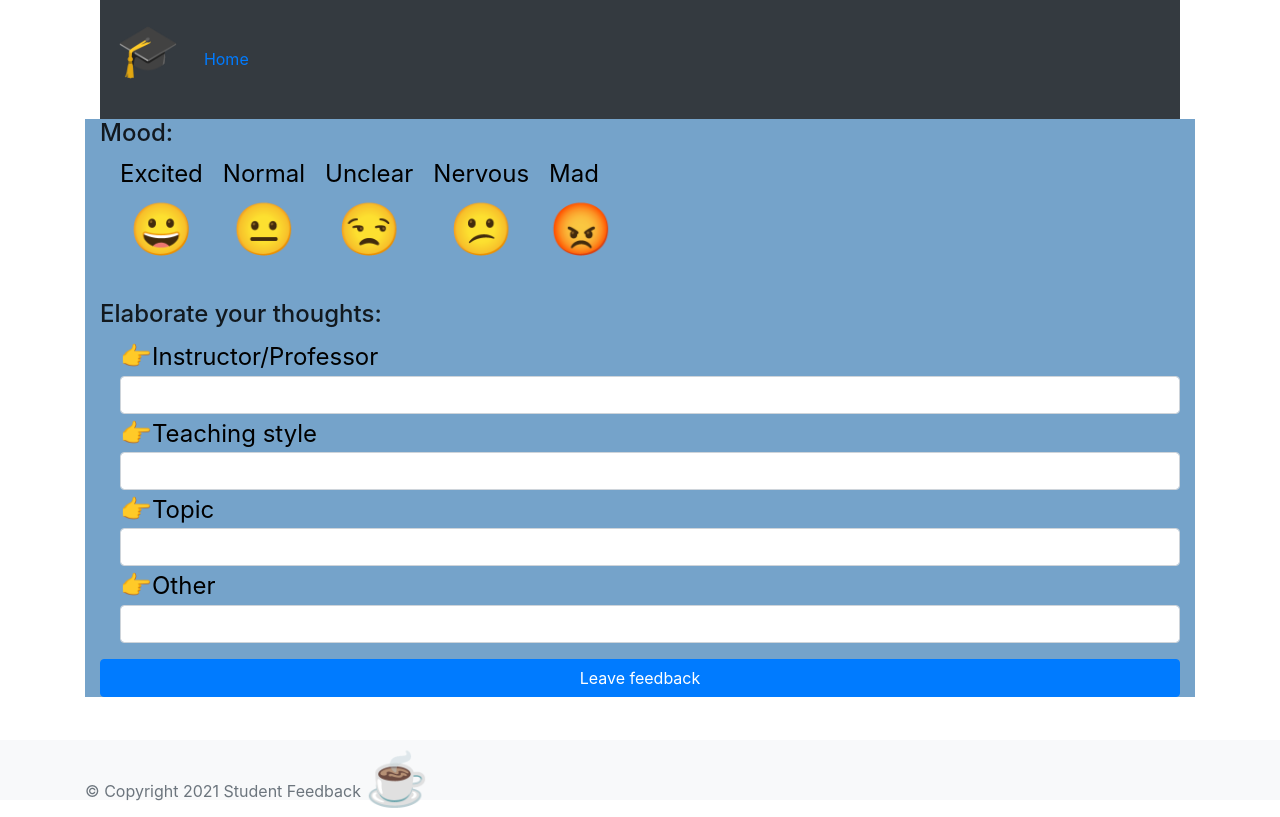
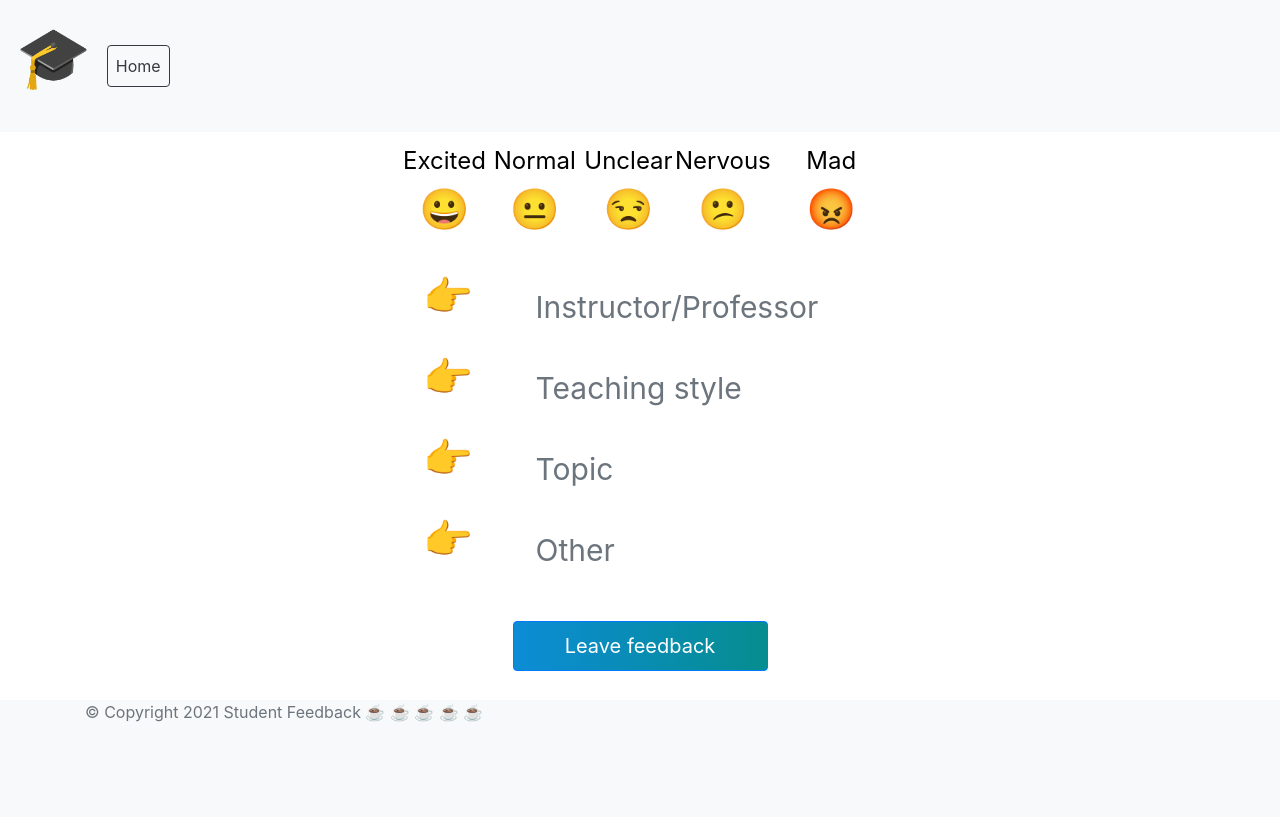
Before and after one commit to Asilkin1/student-feedback, a Flask app: page /student/ in a window 1280 px wide. After the commit the page ends 722 px from the top, so only its background shows below. Run offline with Flask 2, Linux system fonts and the light colour scheme; some libraries are stand-ins or nearby versions.

Commit message:
Some changes to the UI, CSS, Forms

```diff
--- a/app.py
+++ b/app.py
@@ -26,8 +26,6 @@ import hashlib
 import random
 import sqlite3 as sl
 
-# Helper functions from registration logic
-from registration_logic import register
 
 # Login engine
 engine = create_engine('sqlite:///tutorial.db', echo=True)  # Connect to Users database
--- a/models.py
+++ b/models.py
@@ -6,6 +6,7 @@ ROOT = path.dirname(path.relpath((__file__)))
 def create_post(date, time, classCode, studentCode, emoji, elaborateNumber, elaborateText):
     con = sql.connect(path.join(ROOT, 'database.db'))
     cur = con.cursor()
+    cur.execute('''CREATE TABLE IF NOT EXISTS feedback (date, time, classCode, studentCode, emoji, elaborateNumber, elaborateText)''')
     cur.execute('insert into feedback (date, time, classCode, studentCode, emoji, elaborateNumber, elaborateText) values(?, ?, ?, ?, ?, ?, ?)', (date, time, classCode, studentCode, emoji, elaborateNumber, elaborateText))
     con.commit()
     con.close()
--- a/static/css/body.css
+++ b/static/css/body.css
@@ -9,3 +9,8 @@
 #styledform p,h1,h2,h3,h4,h5,h6,label{
     color:rgba(0, 0, 0, 0.849);
 }
+body{
+    margin: 0;
+    padding-bottom: 2.5rem; /*  height of the footer */
+    box-sizing: border-box;
+}
--- a/static/css/footer.css
+++ b/static/css/footer.css
@@ -1,8 +1,7 @@
 footer {
     position: absolute;
     bottom: 0;
-    background: #000;
-    height: 60px;
+    height: 100px;
     width: 100%;
 }
 
--- a/static/css/forms.css
+++ b/static/css/forms.css
@@ -2,20 +2,21 @@
     /* width: 700px; */
     box-shadow: 0 5px 8px 0 rgba(0, 0, 0, 0.2), 0 7px 20px 0 rgba(0, 0, 0, 0.2);
     border-radius: 10px;
-    height: 590px;
+    height: auto;
     display: flex;
     background: linear-gradient(90deg, rgb(10, 28, 68) 0%, #010418 100%);
+    justify-content: center;
+    margin-top: 5%;
 }
 .form {
-    position: absolute;
-    top: 40%;
-    left: 50%;
-    transform: translate(-50%, -50%);
     /* height: 100%;  Too height*/
     display: flex;
     flex-direction: column;
     justify-content: center;
     align-items: center;
+    position: relative;
+    margin-top: 5%;
+    margin-bottom: 5%;
 }
 
 .input{
--- a/static/css/header.css
+++ b/static/css/header.css
@@ -0,0 +1,3 @@
+#icon{
+    font-size:60px;
+}
--- a/static/css/mood.css
+++ b/static/css/mood.css
@@ -3,24 +3,57 @@ input[type="radio"]{
 display: none;
 }
 
+.feedmoji:active{
+    font-size:20px;
+}
+
 /* Show that current radio button is selected */
 input[type="radio"]:checked + label{
-    font-size: 2rem;
+   padding: 10px;
+   box-shadow: 0 5px 8px 0 rgba(0, 0, 0, 0.2), 0 7px 20px 0 rgba(0, 0, 0, 0.2);
+   border-radius: 8px;
+   /* border: 4px dashed #0074D9; */
+
+}
+label{
+    text-align: center;
+
 }
 
 #emoji{
-    font-size:4vw;
+    font-size:40px;
+}
+
+#face_row{
+    margin:11px;
+}
+
+#emojifield{
+    font-size:30px;
+    border:none;
+    margin:11px;
 }
 
 #emojiaction{
-    font-size:2vw;
+    font-size:40px;
+    padding: 5px;
 }
 
-#emoji:checked{
-    font-size:5vw;
+#feedback-form p{
+    /* background-color: rgba(226, 228, 241, 0.836); */
+    border-radius: 5px;
+    color:white;
 }
 
-#feedback-form{
-    width:auto;
-    background-color: rgba(85, 141, 190, 0.808);
+/* #feedback-form{
+    background-color:aliceblue;
+    border-radius: 5px;
+} */
+
+.form-check{
+    text-align: center;
 }
+
+#feedback_button{
+    font-size:20px;
+}
--- a/static/css/style.css
+++ /dev/null
@@ -1,11 +0,0 @@
-
-
-html{
-    height:100%;
-}
-
-
-#form,h1,tr,th{
-    padding:10px;
-
-}
--- /dev/null
+++ b/static/css/table.css
@@ -0,0 +1,6 @@
+td {
+    width: 150px;
+    text-align: center;
+    border: 1px solid black;
+    padding: 5px;
+  }
--- a/templates/base.html
+++ b/templates/base.html
@@ -8,7 +8,7 @@
     <!-- Our own css for everything -->
     <link rel="stylesheet" href="{{url_for('static',filename='css/style.css') }}">
     <!-- Our own css for forms: student login, professor login, etc. -->
-    <link rel="stylesheet" href="{{url_for('static',filename='css/forms.css') }}">
+    <link rel="stylesheet" href="{{url_for('static', filename='css/forms.css') }}">
     <!-- Footer styles -->
     <link rel="stylesheet" href="{{url_for('static',filename='css/footer.css') }}">
     <!-- Emoji styles -->
@@ -17,50 +17,94 @@
     <link rel="stylesheet" href="{{url_for('static',filename='css/fonts.css') }}">
     <!-- Body styles -->
     <link rel="stylesheet" href="{{url_for('static',filename='css/body.css') }}">
+    <!-- Tables -->
+    <link rel="stylesheet" href="{{url_for('static',filename='css/table.css') }}">
+    <!-- Header -->
+    <link rel="stylesheet" href="{{url_for('static',filename='css/header.css') }}">
 
     <link rel="stylesheet" href="https://stackpath.bootstrapcdn.com/bootstrap/4.5.2/css/bootstrap.min.css">
     <link rel="stylesheet" href="https://pro.fontawesome.com/releases/v5.10.0/css/all.css"
         integrity="sha384-AYmEC3Yw5cVb3ZcuHtOA93w35dYTsvhLPVnYs9eStHfGJvOvKxVfELGroGkvsg+p" crossorigin="anonymous" />
 
 </head>
-
-<body>
-    <div class="container">
-        <header class="container col-md-12">
-
-            <nav class="navbar navbar-expand-lg mr-auto bg-dark">
-                <a class="navbar-brand" href="/"><p id="emoji">&#127891;</p></i></a>
+<header>
+    <nav class="navbar navbar-expand-sm bg-light">
+        <a class="navbar-brand" href="/">
+            <p id="icon">&#127891;</p></i>
+        </a>
         <ul class="navbar-nav mr-auto mt-2 mt-lg-0">
             {% if session['logged_in']%}
             <li class="nav-item">
-                        <a class="nav-link" href="{{ url_for('logout')}}">Logout</a>
+                <a class="nav-link btn btn-outline-danger" href="{{ url_for('logout')}}">Logout</a>
             </li>
-                    <h2>Hello {{ session['username']}}</h2>
+            <li class="nav-item">
+                <a class="nav-link">
+                    <p>Hello {{ session['username']}}</p>
+                </a>
+            </li>
+
             {% else %}
             <li class="nav-item">
-                        <a class="nav-link" href="{{ url_for('index')}}">Home</a>
+                <a class="nav-link btn btn-outline-dark" href="{{ url_for('index')}}">Home</a>
             </li>
             {% endif %}
         </ul>
     </nav>
 </header>
 
-        <main>
+<body>
     {% include 'flash_messages.html'%}
+    <div class="row-md-4">
+        <div class="col-md-3">
+
+        </div>
+        <div class="col">
+
+        </div>
+        <div class="col-md-3">
+
+        </div>
+    </div>
+    <div class="row-md-4">
+        <div class="col-md-3">
+        </div>
+        <div class="col">
+            <div class="row">
                 {% block content %}{% endblock %}
-        </main>
+            </div>
+
+        </div>
+        <div class="col-md-3">
+
+        </div>
+    </div>
+
+    <div class="row-md-4">
+        <div class="col-md-3">
+
+        </div>
+        <div class="col">
+
+        </div>
+        <div class="col-md-3">
+
+        </div>
+    </div>
 
 
-    </div>
-    <!-- Footer -->
+
+</body>
+
 <footer class="bg-light">
     <div class="container">
         <span class="text-muted">&copy; Copyright 2021 Student Feedback</span>
-            <!-- Add a bunch of emojis -->
-            <span id="emoji">&#9749;</span>
-
+        <span>&#9749;</span>
+        <span>&#9749;</span>
+         <span>&#9749;</span>
+        <span>&#9749;</span>
+        <span>&#9749;</span>
     </div>
 </footer>
-</body>
+
 
 </html>
--- a/templates/forms/addClass.html
+++ b/templates/forms/addClass.html
@@ -12,7 +12,7 @@
 {% endwith %}
 
 <!-- Typical approach to create any form with bootstrap  -->
-<div id="styledform" class="container col-md-6">
+<div id="styledform" class="container col-md-4">
     <h3>Add class here</h3>
     <!-- When submit button is clicked then the action should bring to previous page -->
     <form method="post" action="{{ url_for('instructorDashboard')}}">
@@ -58,7 +58,7 @@
 
         <!-- Submit button -->
         <div class="form-group">
-                <button class="button" type="submit" name="submitButton" value="dashboardSubmit">Generate Class Code</button>
+                <button class="button btn-block" type="submit" name="submitButton" value="dashboardSubmit">Generate Class Code</button>
         </div>
 
     </form>
--- a/templates/forms/feedbackForm.html
+++ b/templates/forms/feedbackForm.html
@@ -1,35 +1,32 @@
+<div class="container" id="feedback-form">
 
-<div class="container justify-content-md-center" id="feedback-form">
+    <form class="needs-validation"  action="{{ url_for('student')}}" method="post">
+        <!-- Mood section -->
 
-    <form class="needs-validation" action="{{ url_for('student')}}" method="post">
-
-        <!-- Mood section -->
-        <div class="form-group">
-            <legend>
-                <h4>Mood:</h4>
-            </legend>
-
+        <div class="container-md-5">
+            <div class="row justify-content-center" id="face_row">
                 <!-- Excited -->
-            <div class="form-check-inline container flex">
-                <div class="form-check">
+                <div class="col-1 feedmoji">
+                    <div class="form-check justify-content-center">
                         <input class="form-check-input" type="radio" name="emoji" id="excited" value="5" required>
                         <label class="form-check-label" for="excited">
                             Excited
                             <p id="emoji">&#128512;</p>
                         </label>
                     </div>
-
-            <!-- Normal  -->
+                </div>
+                <div class="col-1 feedmoji">
+                    <!-- Normal -->
                     <div class="form-check">
                         <input class="form-check-input" type="radio" name="emoji" id="normal" value="4" required>
                         <label class="form-check-label" for="normal">
                             Normal
                             <p id="emoji">&#128528;</p>
                         </label>
-
                     </div>
-
-            <!-- Unclear topic concept -->
+                </div>
+                <div class="col-1 feedmoji">
+                    <!-- unclear -->
                     <div class="form-check">
                         <input class="form-check-input" type="radio" name="emoji" id="unclear" value="3" required>
                         <label class="form-check-label" for="unclear">
@@ -37,7 +34,8 @@
                             <p id="emoji">&#128530;</p>
                         </label>
                     </div>
-
+                </div>
+                <div class="col-1 feedmoji">
                     <!-- Nervous -->
                     <div class="form-check">
                         <input class="form-check-input" type="radio" name="emoji" id="nervous" value="2" required>
@@ -46,7 +44,8 @@
                             <p id="emoji">&#128533;</p>
                         </label>
                     </div>
-
+                </div>
+                <div class="col-2 feedmoji">
                     <!-- Mad -->
                     <div class="form-check">
                         <input class="form-check-input" type="radio" name="emoji" id="mad" value="1" required>
@@ -59,65 +58,81 @@
             </div>
 
 
-        <!-- Elaborte part -->
-        <div class="form-group">
-                <h4>Elaborate your thoughts:</h4>
-            <div>
-
-                <!-- Instructor/Professor -->
-                <div class="form-check">
+            <div class="row justify-content-center">
+                <!-- Finger emoji -->
+                <div class="col-sm-1">
                     <input class="form-check-input" name="elaborateNumber" type="radio" id="professor"
                         value="Instructor/Professor" required>
                     <label class="form-check-label" for="professor">
-                        <span id="emojiaction">&#128073;</span>Instructor/Professor
+                        <span id="emojiaction">&#128073;</span>
                     </label>
-                    <div>
-                        <input type="text" name="elaborateText" class="form-control" id="text">
+                </div>
+                <!-- Field with text -->
+                <div class="col-sm-4">
+                    <input type="text" placeholder="Instructor/Professor" name="elaborateText" class="form-control" id="emojifield">
                 </div>
             </div>
 
-                <!-- Teaching style -->
-                <div class="form-check">
+            <div class="row justify-content-center">
+                <!-- Finger emoji -->
+                <div class="col-sm-1">
                     <input class="form-check-input" name="elaborateNumber" type="radio" id="teaching"
                     value="Teaching style" required>
                 <label class="form-check-label" for="teaching">
-                        <span id="emojiaction">&#128073;</span>Teaching style
+                    <span id="emojiaction">&#128073;</span>
                 </label>
-                    <div>
-                        <input type="text" name="elaborateText" class="form-control" id="text">
+                </div>
+
+                <div class="col-sm-4">
+                    <input type="text" placeholder="Teaching style" name="elaborateText" class="form-control" id="emojifield">
                 </div>
             </div>
 
-                <!-- Topic -->
-                <div class="form-check">
-                    <input class="form-check-input" name="elaborateNumber" type="radio" id="topic" value="Topic" required>
+            <div class="row justify-content-center">
+                <!-- Finger emoji -->
+                <div class="col-sm-1">
+
+                    <input class="form-check-input" name="elaborateNumber" type="radio" id="topic" value="Topic"
+                    required>
                 <label class="form-check-label" for="topic">
-                        <span id="emojiaction">&#128073;</span>Topic
+                    <span id="emojiaction">&#128073;</span>
                 </label>
-                    <div>
-                        <input type="text" name="elaborateText" class="form-control" id="text">
+                </div>
+
+                <div class="col-sm-4">
+                    <input type="text" placeholder="Topic" name="elaborateText" class="form-control" id="emojifield">
                 </div>
             </div>
 
-                <!-- Other -->
-                <div class="form-check">
-                    <input class="form-check-input" name="elaborateNumber" type="radio" id="other" value="Other" required>
+            <div class="row justify-content-center form-group">
+                <!-- Finger emoji -->
+                <div class="col-sm-1">
+                    <input class="form-check-input block" name="elaborateNumber" type="radio" id="other" value="Other"
+                    required>
                 <label class="form-check-label" for="other">
-                        <span id="emojiaction">&#128073;</span>Other
+                    <span id="emojiaction">&#128073;</span>
                 </label>
+
+                </div>
+
+                <div class="col-sm-4">
+                    <input type="text" placeholder="Other" name="elaborateText" class="form-control" id="emojifield">
+                </div>
+            </div>
+            <div class="row justify-content-center">
+                <div class="col-sm-3">
+                    <!-- Submit button -->
+                    <div class="form-group">
                         <div>
-                        <input type="text" name="elaborateText" class="form-control" id="text">
+                            <button type="submit" class="button btn btn-primary btn-block" id="feedback_button">Leave feedback</button>
+                        </div>
+                    </div>
                 </div>
             </div>
 
-            </div>
+
         </div>
 
-        <!-- Submit button -->
-        <div class="form-group">
-            <div>
-                <button type="submit" class="btn btn-primary btn-block">Leave feedback</button>
+    </form>
+
 </div>
-        </div>
-    </form>
-</div>
--- a/templates/forms/professorLogin.html
+++ b/templates/forms/professorLogin.html
@@ -1,4 +1,5 @@
-<div class="form-container">
+</style>
+<div class="form-container container">
     <div class="container">
         <h1>Professor login</h1>
         <form action="{{ url_for('instructorDashboard')}}" method="POST">
--- a/templates/student.html
+++ b/templates/student.html
@@ -6,5 +6,4 @@
 <!-- Content for student page -->
 {% include 'forms/feedbackForm.html'%}
 
-
 {% endblock %}
```
Also changed, not shown: registration_logic.py (deleted, +0 -17 lines), templates/dashboard.html (+1 -11 lines), database.db. Lines whose indentation alone changed are shown as unchanged.
